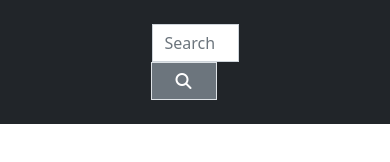
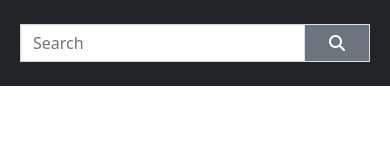
Before and after one commit to A-K-Saad/Youtube-JS, a plain HTML site: page index.html in a window 390 px wide. Drawn offline with nearby package versions, Linux system fonts and the light colour scheme.

Commit message:
Making searchfield responsive

```diff
--- a/index.html
+++ b/index.html
@@ -15,7 +15,7 @@
 
 <body>
     <header class="container-fluid search-section bg-dark">
-        <div class="input-group mb-3 w-50 mx-auto py-4 px-5">
+        <div class="input-group mb-3 w-50 mx-auto py-4 px-2 px-md-5">
             <input type="text" class="form-control rounded-0" placeholder="Search"
                 aria-label="Search" aria-describedby="button-addon2" id="search-input">
             <button onclick="fetchVideo()" class="btn btn-secondary border rounded-0 px-4" type="button" id="search-btn">
--- a/style.css
+++ b/style.css
@@ -7,3 +7,12 @@ img, video, iframe{
 .text-justify{
     text-align: justify;
 }
+@media only screen and (max-width: 688px){
+    .input-group{
+        width: 100% !important;
+    }
+
+    .video{
+        height: 12rem;
+    }
+}
```
